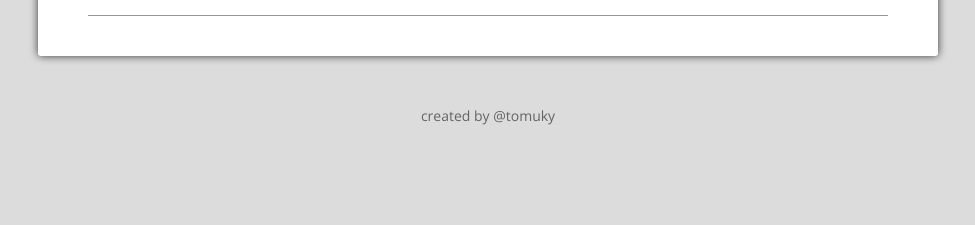
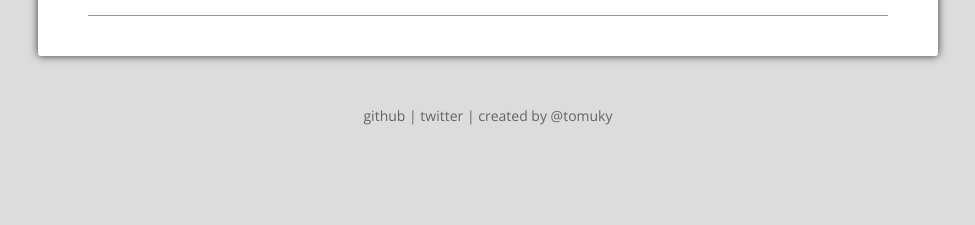
Before and after one commit to tomuky/fastdefitutorial, a PHP site: page / in a window 1280 px wide. Shown: the part 6048-6273 px from the top of the page, without its empty margins (152-1127 px from the left). Run offline with PHP 8.4, Linux system fonts and the light colour scheme; some libraries are stand-ins or nearby versions.

Commit message:
Added links to footer

```diff
--- a/index.php
+++ b/index.php
@@ -287,7 +287,7 @@
   </body>
 
   <footer>
-  	created by <a href='https://twitter.com/tomuky' target='_blank'>@tomuky</a>
+  	<a href='https://github.com/tomuky/fastdefitutorial' target='_blank'>github</a> | <a href='https://twitter.com/fastdefi' target='_blank'>twitter</a> | created by <a href='https://twitter.com/tomuky' target='_blank'>@tomuky</a>
   </footer>
 
 </html>
```
